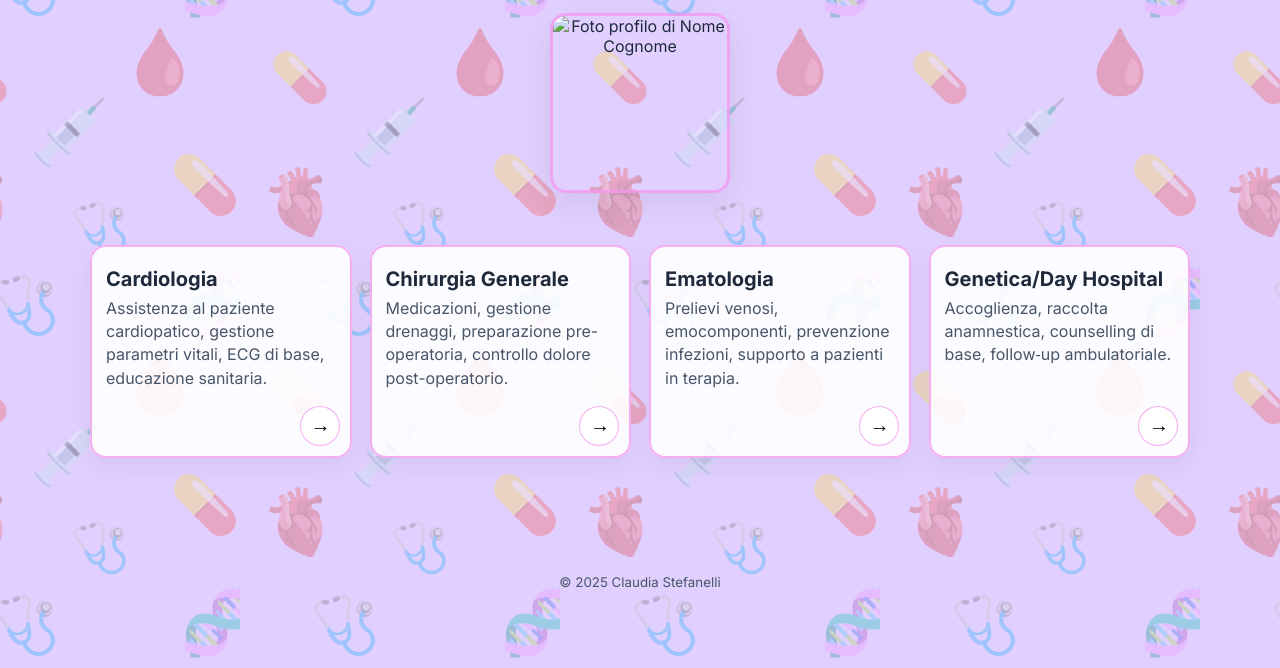
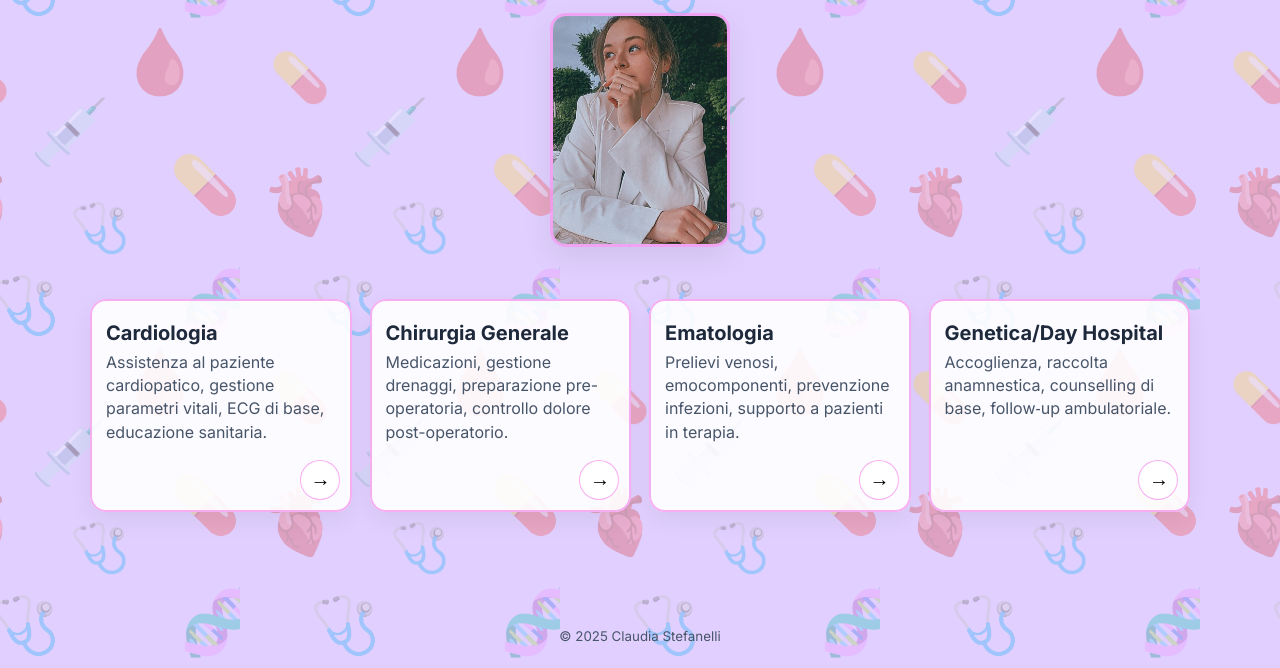
Before and after one commit to c1aud1aa/c1aud1aa, a plain HTML site: page index.html in a window 1280 px wide. Shown: the part 136-804 px from the top of the page. Drawn offline with Linux system fonts and the light colour scheme.

Commit message:
profile picture

```diff
--- a/index.html
+++ b/index.html
@@ -31,7 +31,7 @@
   <!-- Header con nome e foto -->
   <header class="hero" role="banner">
     <h1 id="student-name">Claudia Stefanelli</h1>
-    <img src="profile.jpg" alt="Foto profilo di Nome Cognome" class="profile-pic" />
+    <img src="asset/profilo.jpeg" alt="Foto profilo di Nome Cognome" class="profile-pic" />
   </header>
 
   <!-- Sezione carte tirocini -->
--- a/style.css
+++ b/style.css
@@ -81,7 +81,7 @@ body{
   font-size: clamp(36px, 7vw, 64px);
 }
 .profile-pic{
-  width: clamp(120px, 22vw, 180px); aspect-ratio: 1/1; object-fit: cover;
+  width: clamp(120px, 22vw, 180px); aspect-ratio: 1/1.3; object-fit: cover;
   border-radius: 16px; border: 3px solid var(--border);
   box-shadow: 0 10px 30px rgba(0,0,0,.08);
 }
```
Also changed, not shown: asset/profilo.jpeg (added).
